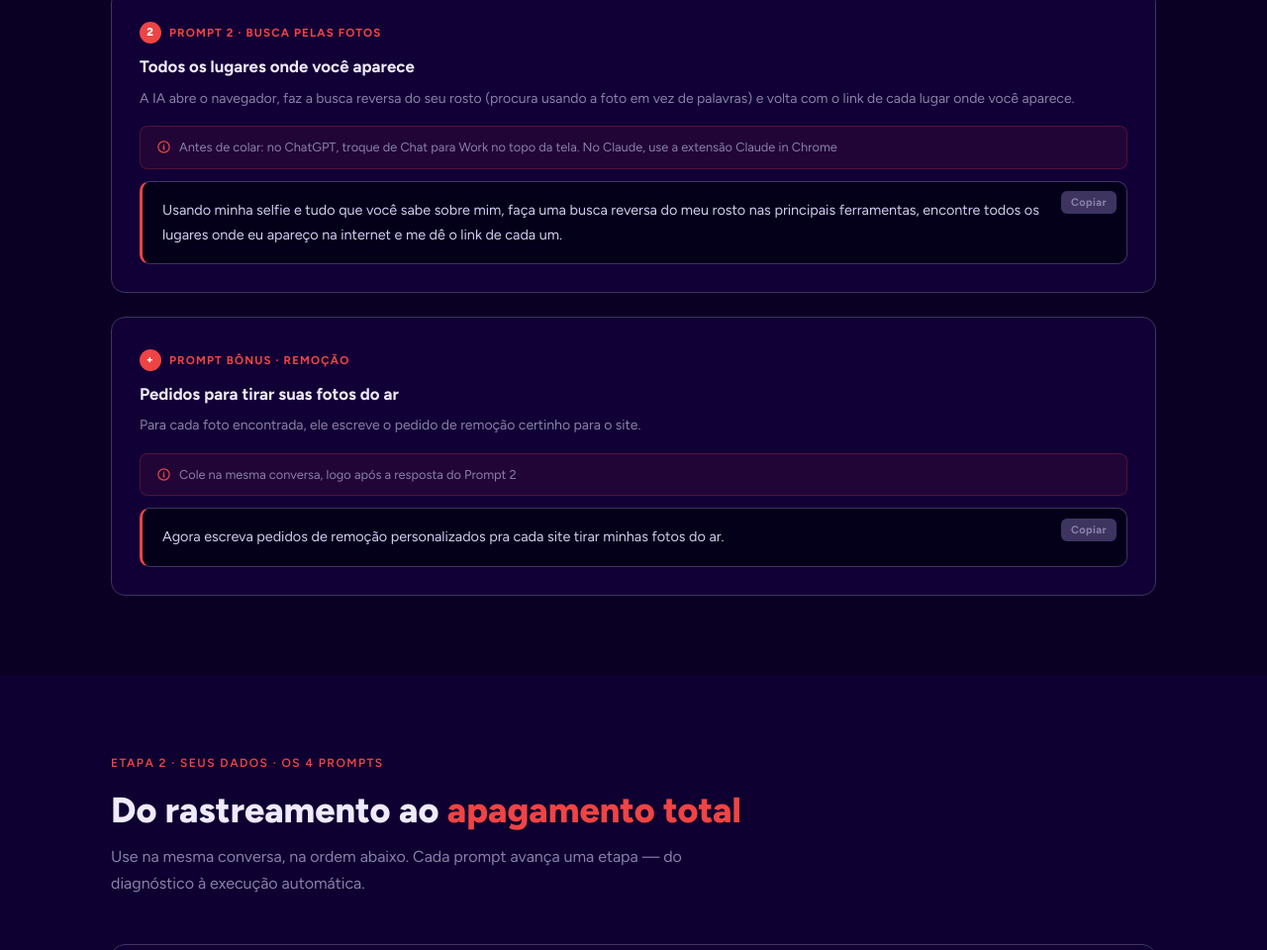
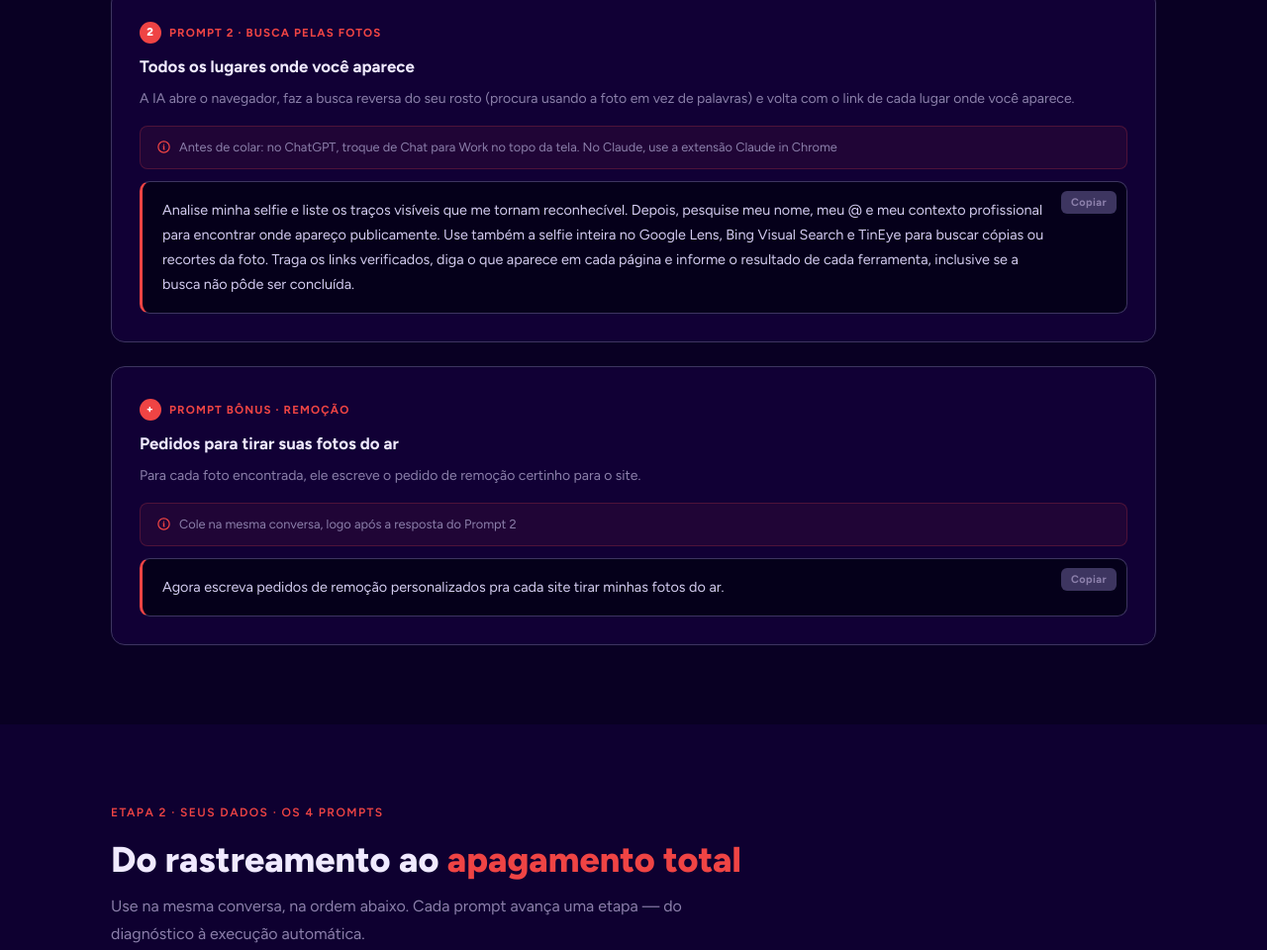
Before and after one commit to brunoperobelli96/bperobelli-lps, a plain HTML site: page chatgpt-apagar-identidade-digital/index.html in a window 1280 px wide. Shown: the part 1778-2738 px from the top of the page at 99% size. Drawn offline with nearby package versions, Linux system fonts and the light colour scheme.

Commit message:
chatgpt-apagar-identidade-digital: novo texto do Prompt 2 das fotos (Lens, Bing, TinEye)
Co-Authored-By: Claude Opus 5.5 <noreply@anthropic.com>

```diff
--- a/chatgpt-apagar-identidade-digital/index.html
+++ b/chatgpt-apagar-identidade-digital/index.html
@@ -289,7 +289,7 @@
             <svg xmlns="http://www.w3.org/2000/svg" fill="none" viewBox="0 0 24 24" stroke-width="2" stroke="currentColor"><path stroke-linecap="round" stroke-linejoin="round" d="M11.25 11.25l.041-.02a.75.75 0 011.063.852l-.708 2.836a.75.75 0 001.063.853l.041-.021M21 12a9 9 0 11-18 0 9 9 0 0118 0zm-9-3.75h.008v.008H12V8.25z"/></svg>
             Antes de colar: no ChatGPT, troque de Chat para Work no topo da tela. No Claude, use a extensão Claude in Chrome
           </div>
-          <div class="prompt-box">Usando minha selfie e tudo que você sabe sobre mim, faça uma busca reversa do meu rosto nas principais ferramentas, encontre todos os lugares onde eu apareço na internet e me dê o link de cada um.</div>
+          <div class="prompt-box">Analise minha selfie e liste os traços visíveis que me tornam reconhecível. Depois, pesquise meu nome, meu @ e meu contexto profissional para encontrar onde apareço publicamente. Use também a selfie inteira no Google Lens, Bing Visual Search e TinEye para buscar cópias ou recortes da foto. Traga os links verificados, diga o que aparece em cada página e informe o resultado de cada ferramenta, inclusive se a busca não pôde ser concluída.</div>
         </div>
 
         <div class="step-card fade-in">
```
